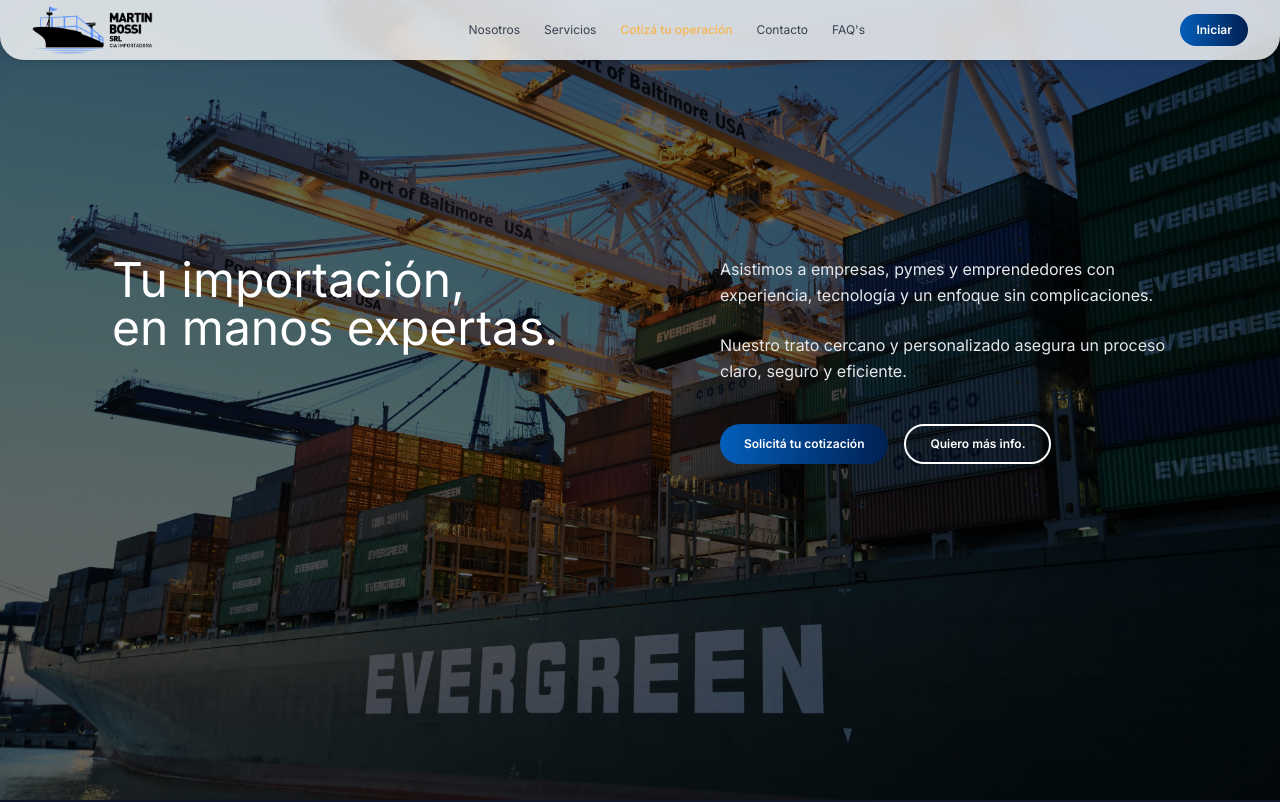
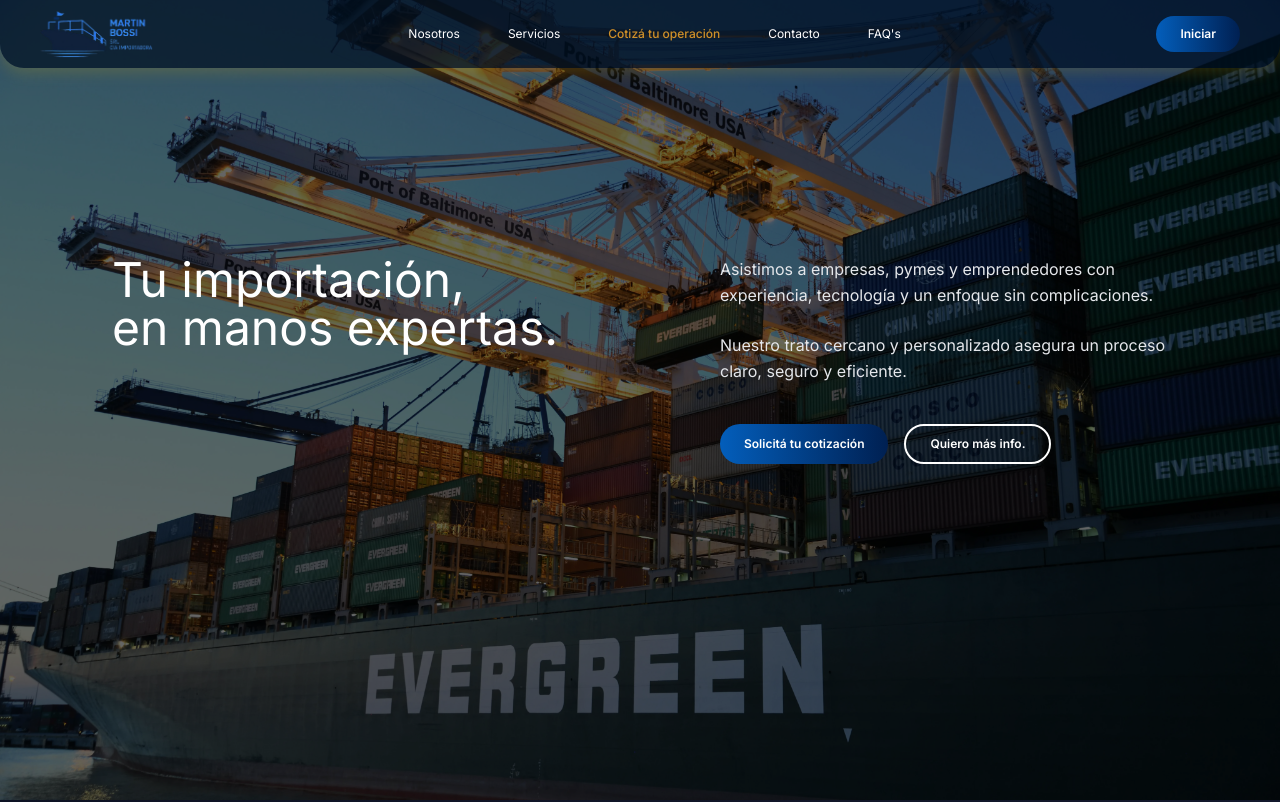
Before and after one commit to PabloFabbian/martin-bossi-landing, a React (Vite) app: page / in a window 1280 px wide. Shown: the top 802 px of the page. Built offline with nearby package versions, Linux system fonts and the light colour scheme.

Commit message:
navbar initial animation update

```diff
--- a/src/App.jsx
+++ b/src/App.jsx
@@ -1,5 +1,5 @@
 import { Toaster } from 'sonner';
-import Header from './sections/Header';
+import Navbar from './sections/Navbar';
 import Hero from './sections/Hero';
 import Benefits from './sections/Benefits';
 import Connections from './sections/Connections';
@@ -13,7 +13,7 @@
     <>
       <Toaster position="top-right" richColors />
 
-      <Header />
+      <Navbar />
       <Hero />
       <Benefits />
       <Connections />
--- a/src/index.css
+++ b/src/index.css
@@ -1,3 +1,7 @@
 @tailwind base;
 @tailwind components;
 @tailwind utilities;
+
+html {
+  scroll-behavior: smooth;
+}
--- a/src/sections/Header.jsx
+++ /dev/null
@@ -1,93 +0,0 @@
-import React, { useState, useEffect } from 'react';
-import GradientButton from '../components/GradientButton';
-import Logo from '../assets/isologo.png';
-
-const Header = () => {
-  const [isScrolled, setIsScrolled] = useState(false);
-  const [isVisible, setIsVisible] = useState(true);
-  const [lastScrollY, setLastScrollY] = useState(0);
-
-  useEffect(() => {
-    const handleScroll = () => {
-      const currentScrollY = window.scrollY;
-
-      setIsScrolled(currentScrollY > 50);
-
-      if (currentScrollY > lastScrollY && currentScrollY > 200) {
-        setIsVisible(false);
-      } else {
-        setIsVisible(true);
-      }
-
-      setLastScrollY(currentScrollY);
-    };
-
-    window.addEventListener('scroll', handleScroll, { passive: true });
-    return () => window.removeEventListener('scroll', handleScroll);
-  }, [lastScrollY]);
-
-  return (
-    <header
-      className={`
-        fixed top-0 left-0 w-full flex justify-between items-center px-8 shadow-md rounded-b-3xl z-50
-        transition-all duration-500 ease-in-out
-        ${isVisible ? 'translate-y-0 opacity-100' : '-translate-y-full opacity-0'}
-        ${isScrolled
-          ? 'bg-white/95 backdrop-blur-md py-2 shadow-lg'
-          : 'bg-white/80 backdrop-blur py-1.5 md:py-1.5 2xl:py-4'
-        }
-      `}
-    >
-      <div className="transition-transform duration-300 hover:scale-105">
-        <img
-          src={Logo}
-          alt="Logo Bossi SRL"
-          className={`
-            transition-all duration-300 ease-in-out h-16 md:h-12 2xl:h-14
-          `}
-        />
-      </div>
-
-      <nav className="hidden md:flex md:text-xs 2xl:text-base md:space-x-6 2xl:space-x-12">
-        {[
-          { href: "#inicio", text: "Nosotros", isSpecial: false },
-          { href: "#servicios", text: "Servicios", isSpecial: false },
-          { href: "#beneficios", text: "Cotizá tu operación", isSpecial: true },
-          { href: "#contacto", text: "Contacto", isSpecial: false },
-          { href: "#faqs", text: "FAQ's", isSpecial: false }
-        ].map((item, index) => (
-          <a
-            key={index}
-            href={item.href}
-            className={`
-              relative transition-all duration-300 ease-in-out
-              ${item.isSpecial
-                ? 'text-[#FFAE2B]/80 hover:text-[#FFAE2B] font-medium'
-                : 'text-gray-700 hover:text-black'
-              }
-              hover:scale-105 hover:-translate-y-0.5
-              before:absolute before:bottom-0 before:left-0 before:w-0 before:h-0.5
-              before:bg-gradient-to-r before:from-[#035EBB] before:to-[#002052]
-              before:transition-all before:duration-300 before:ease-in-out
-              hover:before:w-full
-              ${item.isSpecial ? 'before:from-[#FFAE2B] before:to-[#FFAE2B]' : ''}
-            `}
-          >
-            {item.text}
-          </a>
-        ))}
-      </nav>
-      <GradientButton
-        className={`
-          px-4 py-2 rounded-full font-semibold
-          md:text-xs 2xl:text-base
-          ${isScrolled ? 'shadow-md' : ''}
-        `}
-      >
-        Iniciar
-      </GradientButton>
-    </header>
-  );
-};
-
-export default Header;
--- /dev/null
+++ b/src/sections/Navbar.jsx
@@ -0,0 +1,181 @@
+import React, { useState, useEffect, useRef } from 'react';
+import { gsap } from 'gsap';
+import GradientButton from '../components/GradientButton';
+import Logo from '../assets/isologo_night.png';
+
+const Header = () => {
+  const [isScrolled, setIsScrolled] = useState(false);
+  const [isVisible, setIsVisible] = useState(true);
+  const lastScrollY = useRef(0);
+
+  const headerRef = useRef(null);
+  const logoRef = useRef(null);
+  const navRef = useRef(null);
+  const buttonRef = useRef(null);
+
+  // Animación de entrada al montar el componente
+  useEffect(() => {
+    const header = headerRef.current;
+    const logo = logoRef.current;
+    const nav = navRef.current;
+    const button = buttonRef.current;
+
+    if (header && logo && nav && button) {
+      const tl = gsap.timeline();
+
+      gsap.set(header, {
+        y: -120,
+        opacity: 0,
+        scaleY: 0,
+        rotationX: -90,
+        transformOrigin: 'top center',
+        transformPerspective: 1000,
+      });
+
+      gsap.set([logo, button], {
+        y: -50,
+        opacity: 0,
+        scale: 0.7,
+        rotationY: 45,
+      });
+
+      gsap.set(nav.children, {
+        opacity: 0,
+      });
+
+      tl.to(header, {
+        y: 0,
+        opacity: 1,
+        scaleY: 1,
+        rotationX: 0,
+        duration: 1.2,
+        ease: 'back.out(1.7)',
+      })
+        .to(header, {
+          boxShadow: '0 0 30px rgba(225,176,0,0.8), 0 0 60px rgba(225,176,0,0.4)',
+          duration: 0.3,
+          ease: 'power2.out',
+        }, '-=0.8')
+        .to(header, {
+          boxShadow: '0 4px 15px rgba(225,176,0,0.2)',
+          duration: 0.5,
+          ease: 'power2.out',
+        })
+        .to([logo, button], {
+          y: 0,
+          opacity: 1,
+          scale: 1,
+          rotationY: 0,
+          duration: 0.8,
+          ease: 'elastic.out(1, 0.75)',
+        }, '-=0.9')
+        .to(nav.children, {
+          opacity: 1,
+          duration: 0.6,
+          stagger: 0.08,
+          ease: 'power2.out',
+        }, '-=0.3')
+        .to(header, {
+          y: -10,
+          duration: 0.2,
+          ease: 'power2.out',
+        })
+        .to(header, {
+          y: 0,
+          duration: 0.4,
+          ease: 'bounce.out',
+        });
+    }
+  }, []);
+
+  // Mostrar/Ocultar navbar según scroll
+  useEffect(() => {
+    const handleScroll = () => {
+      const currentScrollY = window.scrollY;
+
+      setIsScrolled(currentScrollY > 50);
+
+      if (currentScrollY > lastScrollY.current && currentScrollY > 200) {
+        setIsVisible(false); // Oculta al scrollear hacia abajo
+      } else {
+        setIsVisible(true); // Muestra al scrollear hacia arriba
+      }
+
+      lastScrollY.current = currentScrollY;
+    };
+
+    window.addEventListener('scroll', handleScroll, { passive: true });
+    return () => window.removeEventListener('scroll', handleScroll);
+  }, []);
+
+  return (
+    <header
+      ref={headerRef}
+      className={`
+        fixed top-0 left-0 w-full flex justify-between items-center md:px-10 2xl:px-14
+        rounded-b-3xl z-50
+        transition-transform transition-opacity duration-500 ease-in-out
+        ${isVisible ? 'translate-y-0 opacity-100' : '-translate-y-full opacity-0'}
+        ${isScrolled
+          ? 'bg-[#001022] md:py-2 2xl:py-4 shadow-[0_4px_15px_rgba(225,176,0,0.2)]'
+          : 'bg-[#001022]/70 md:py-2.5 2xl:py-4 shadow-[0_4px_15px_rgba(225,176,0,0.2)]'
+        }
+      `}
+    >
+      <a
+        ref={logoRef}
+        href="#inicio"
+        className="transition-transform duration-300 hover:scale-105"
+      >
+        <img
+          src={Logo}
+          alt="Logo Bossi SRL"
+          className="transition-all duration-300 ease-in-out h-16 md:h-12 2xl:h-14"
+        />
+      </a>
+
+      <nav ref={navRef} className="hidden md:flex md:text-xs 2xl:text-base md:space-x-12 2xl:space-x-16">
+        {[
+          { href: "#inicio", text: "Nosotros", isSpecial: false },
+          { href: "#servicios", text: "Servicios", isSpecial: false },
+          { href: "#beneficios", text: "Cotizá tu operación", isSpecial: true },
+          { href: "#contacto", text: "Contacto", isSpecial: false },
+          { href: "#faqs", text: "FAQ's", isSpecial: false }
+        ].map((item, index) => (
+          <a
+            key={index}
+            href={item.href}
+            className={`
+              relative transition-all duration-300 ease-in-out
+              ${item.isSpecial
+                ? 'text-[#FFAE2B]/80 hover:text-[#FFAE2B] font-medium'
+                : 'text-white hover:text-white/70'
+              }
+              hover:scale-105 hover:-translate-y-0.5
+              before:absolute before:bottom-0 before:left-0 before:w-0 before:h-0.5
+              before:bg-gradient-to-r before:from-[#035EBB] before:to-[#002052]
+              before:transition-all before:duration-300 before:ease-in-out
+              hover:before:w-full
+              ${item.isSpecial ? 'before:from-[#FFAE2B] before:to-[#FFAE2B]' : ''}
+            `}
+          >
+            {item.text}
+          </a>
+        ))}
+      </nav>
+
+      <GradientButton
+        ref={buttonRef}
+        className={`
+          px-6 py-2.5 rounded-full font-semibold
+          md:text-xs 2xl:text-base
+          ${isScrolled ? 'shadow-md' : ''}
+        `}
+      >
+        Iniciar
+      </GradientButton>
+    </header>
+  );
+};
+
+export default Header;
```
